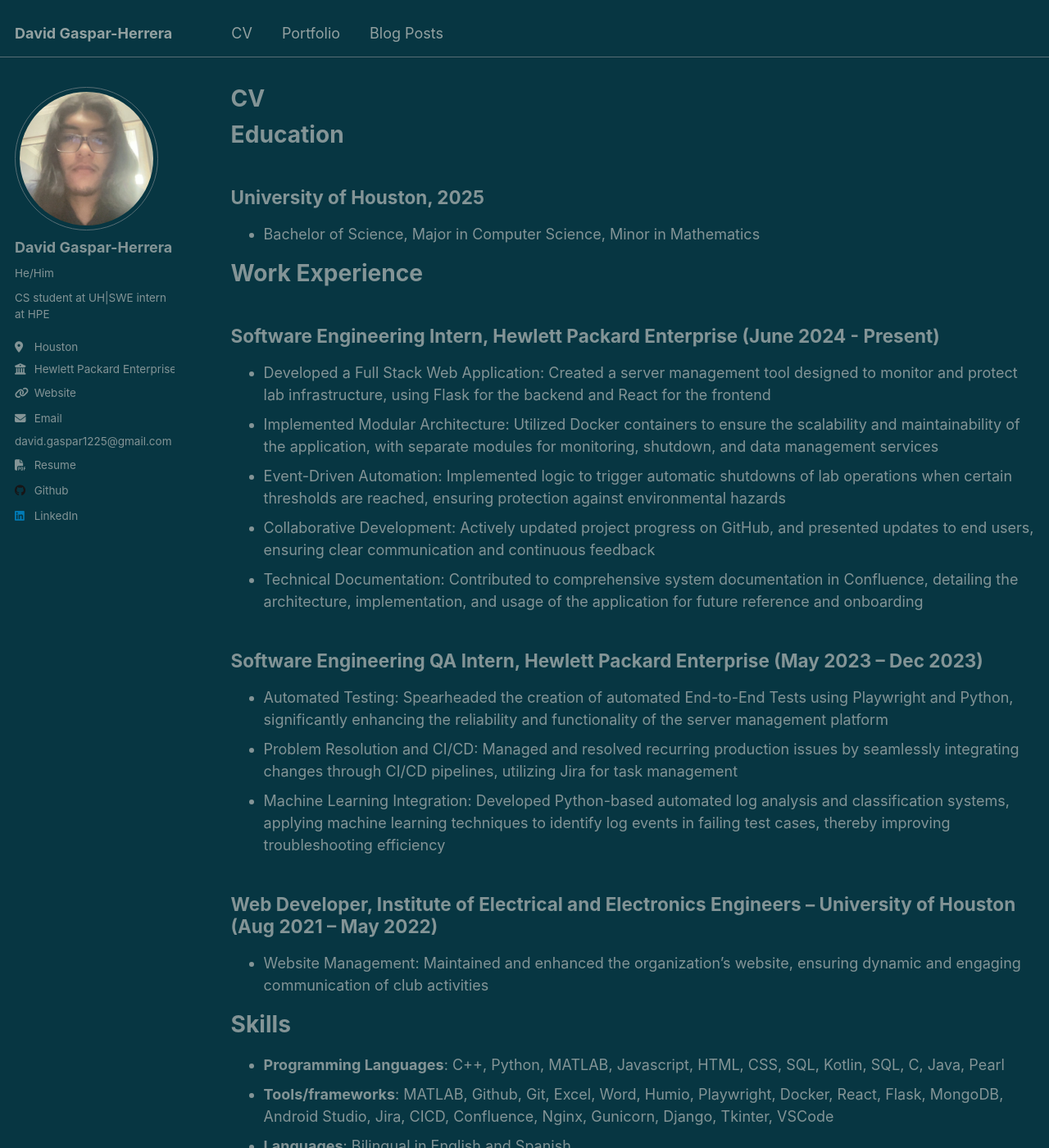
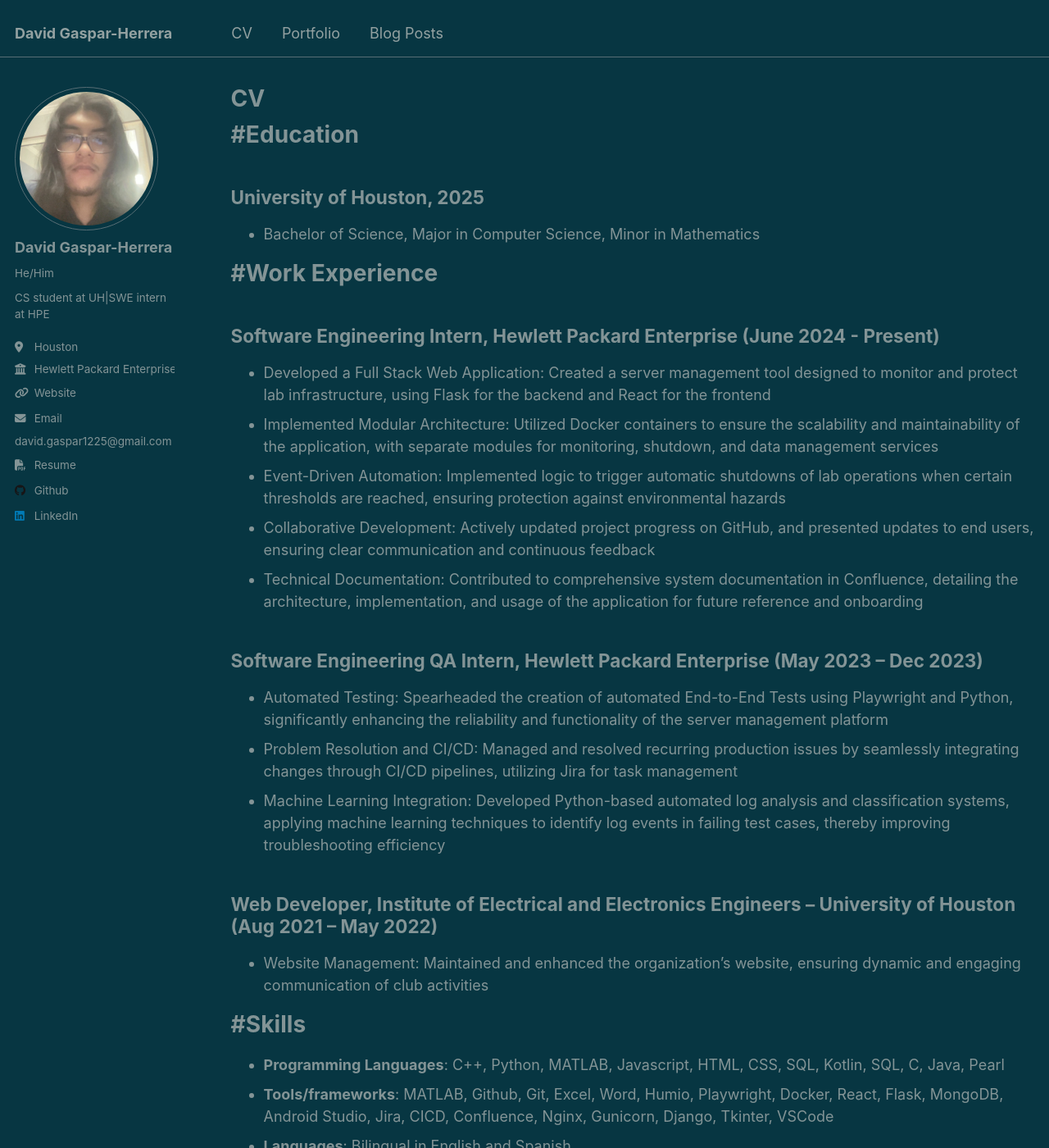
Before and after one commit to David-Gaspar-H/david-gaspar-h.github.io, a Jekyll site: the page built from _pages/cv.md, in a window 1280 px wide and 1400 px high. Shown: the whole window at 82% size. Built offline with Jekyll 4.4.1, drawn with Linux system fonts in a browser that asks for light colours.

Commit message:
Update cv.md

```diff
--- a/_pages/cv.md
+++ b/_pages/cv.md
@@ -9,12 +9,12 @@ redirect_from:
 
 {% include base_path %}
 
-Education
+#Education
 ======
 ## University of Houston, 2025
 * Bachelor of Science, Major in Computer Science, Minor in Mathematics
 
-Work Experience
+#Work Experience
 ======
 ## Software Engineering Intern, Hewlett Packard Enterprise (June 2024 - Present)
 - Developed a Full Stack Web Application: Created a server management tool designed to monitor and protect lab infrastructure, using Flask for the backend and React for the frontend
@@ -31,7 +31,7 @@ Work Experience
 ## Web Developer, Institute of Electrical and Electronics Engineers – University of Houston (Aug 2021 – May 2022)
 - Website Management: Maintained and enhanced the organization's website, ensuring dynamic and engaging communication of club activities
 
-Skills
+#Skills
 ======
 - **Programming Languages**: C++, Python, MATLAB, Javascript, HTML, CSS, SQL, Kotlin, SQL, C, Java, Pearl
 - **Tools/frameworks**: MATLAB, Github, Git, Excel, Word, Humio, Playwright, Docker, React, Flask, MongoDB, Android Studio, Jira, CICD, Confluence, Nginx, Gunicorn, Django, Tkinter, VSCode
```
